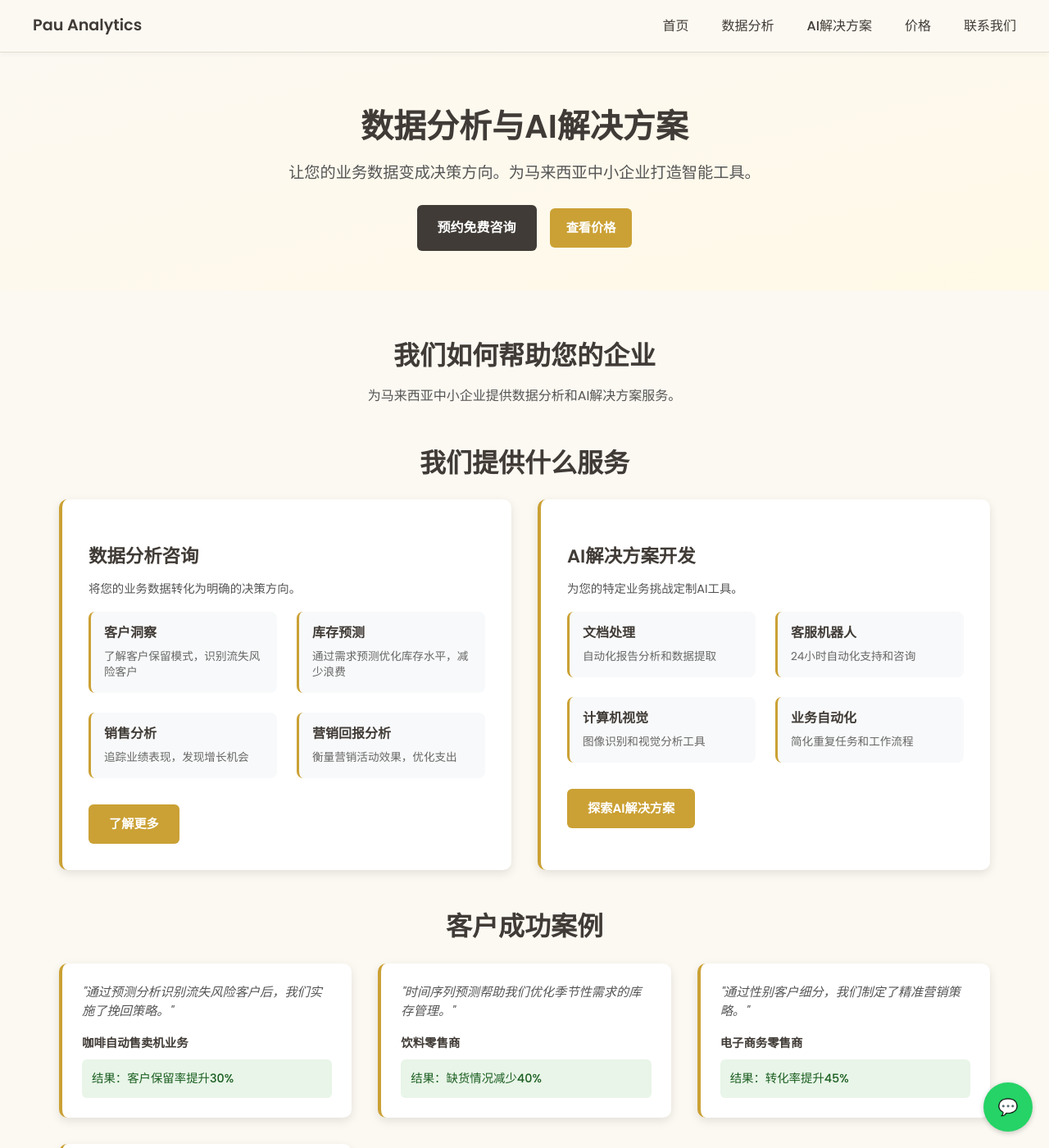
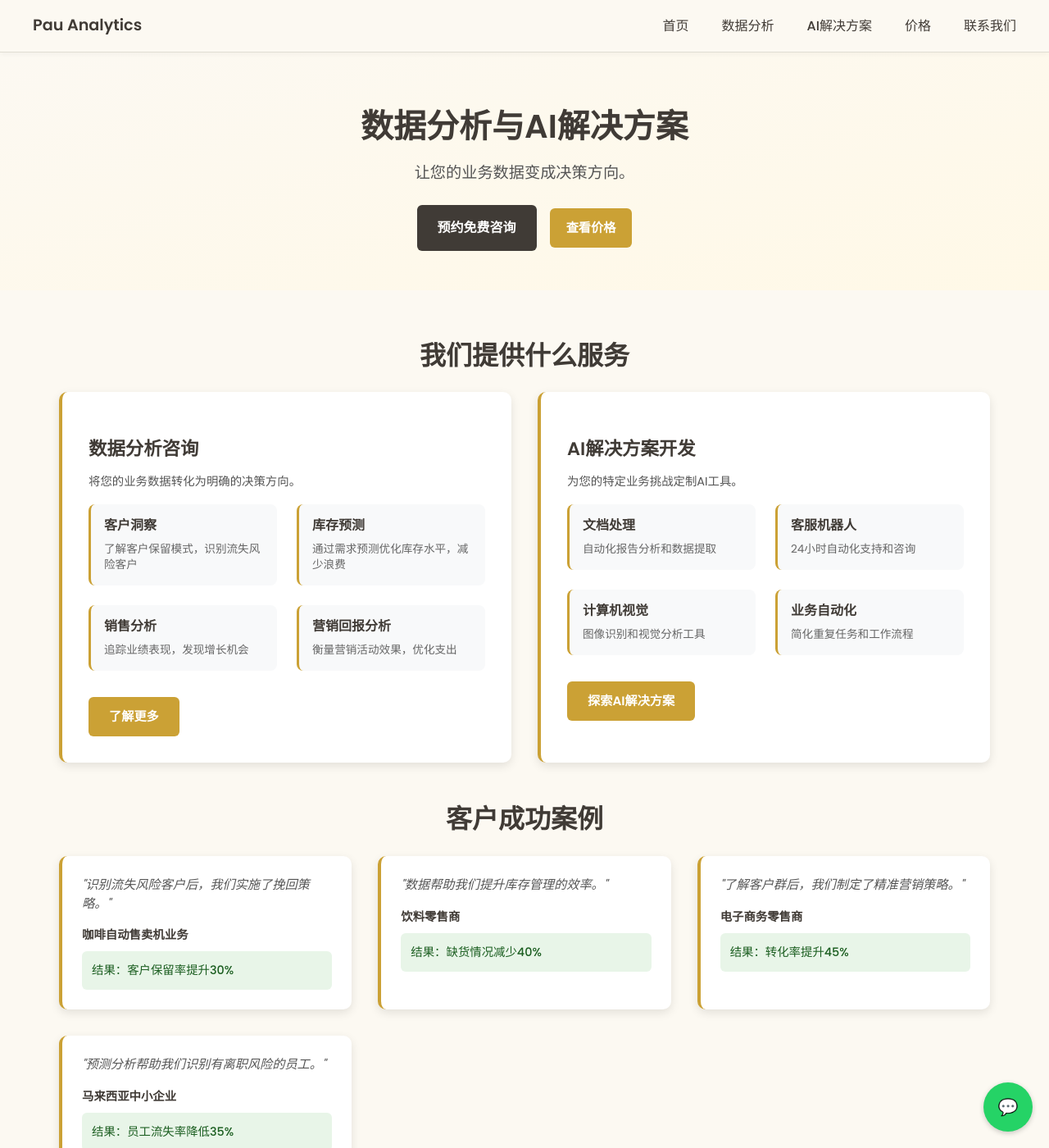
Before and after one commit to lyven81/pinnacles-learning-website, a Jekyll site: the page landing-pages-mand.html, which Jekyll copies as it is, in a window 1280 px wide and 1400 px high. Shown: the whole window at 82% size. Built offline with Jekyll 4.4.1, drawn with Linux system fonts in a browser that asks for light colours.

Commit message:
Simplify landing page content and improve clarity
- Remove redundant 'How We Help Your Business' section from English landing page
- Shorten Chinese header description to single clear line
- Update customer success story language for better flow
- Streamline content to be more direct and concise

🤖 Generated with [Claude Code](https://claude.ai/code)

Co-Authored-By: Claude <noreply@anthropic.com>

```diff
--- a/landing-pages-mand.html
+++ b/landing-pages-mand.html
@@ -645,7 +645,7 @@
 
   <header>
     <h1>数据分析与AI解决方案</h1>
-    <p>让您的业务数据变成决策方向。为马来西亚中小企业打造智能工具。</p>
+    <p>让您的业务数据变成决策方向。</p>
     <div class="cta-buttons">
       <a href="#contact" class="cta-button primary">预约免费咨询</a>
       <a href="#pricing" class="cta-button">查看价格</a>
@@ -653,13 +653,6 @@
   </header>
 
   <div class="container">
-    <!-- Introduction -->
-    <section class="section">
-      <h2>我们如何帮助您的企业</h2>
-      <p>
-        为马来西亚中小企业提供数据分析和AI解决方案服务。
-      </p>
-    </section>
 
     <!-- Services -->
     <section class="section">
@@ -724,19 +717,19 @@
       <h2>客户成功案例</h2>
       <div class="success-stories">
         <div class="story-card">
-          <div class="quote">"通过预测分析识别流失风险客户后，我们实施了挽回策略。"</div>
+          <div class="quote">"识别流失风险客户后，我们实施了挽回策略。"</div>
           <div class="author">咖啡自动售卖机业务</div>
           <div class="result">结果：客户保留率提升30%</div>
         </div>
 
         <div class="story-card">
-          <div class="quote">"时间序列预测帮助我们优化季节性需求的库存管理。"</div>
+          <div class="quote">"数据帮助我们提升库存管理的效率。"</div>
           <div class="author">饮料零售商</div>
           <div class="result">结果：缺货情况减少40%</div>
         </div>
 
         <div class="story-card">
-          <div class="quote">"通过性别客户细分，我们制定了精准营销策略。"</div>
+          <div class="quote">"了解客户群后，我们制定了精准营销策略。"</div>
           <div class="author">电子商务零售商</div>
           <div class="result">结果：转化率提升45%</div>
         </div>
```
Also changed, not shown: landing-page.html (+1 -9 lines).
